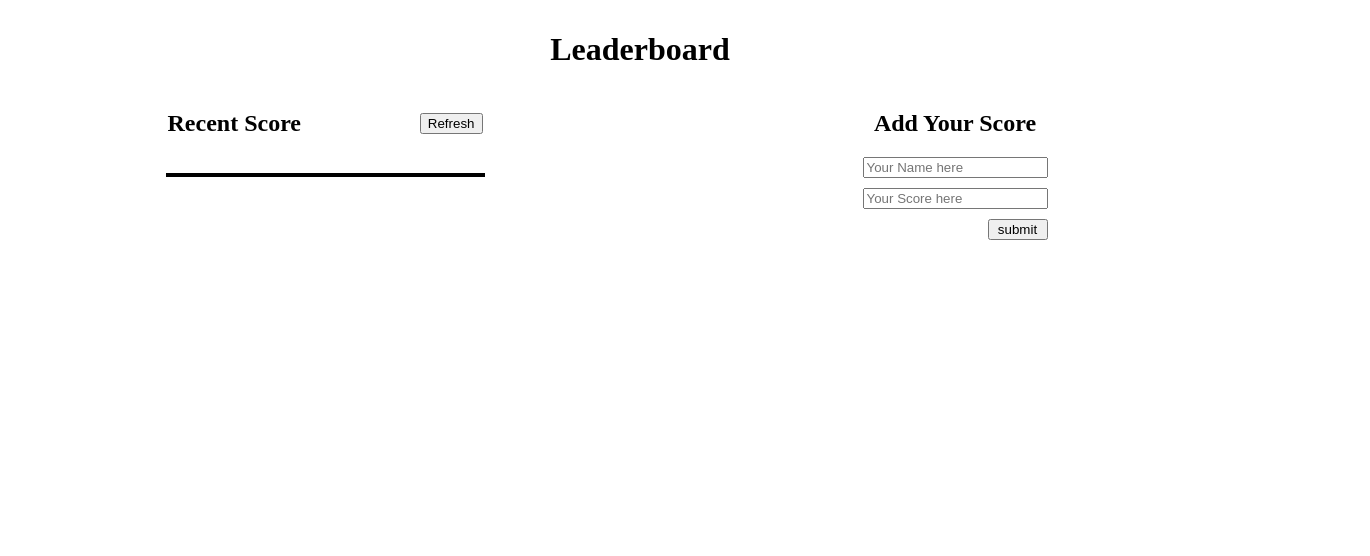
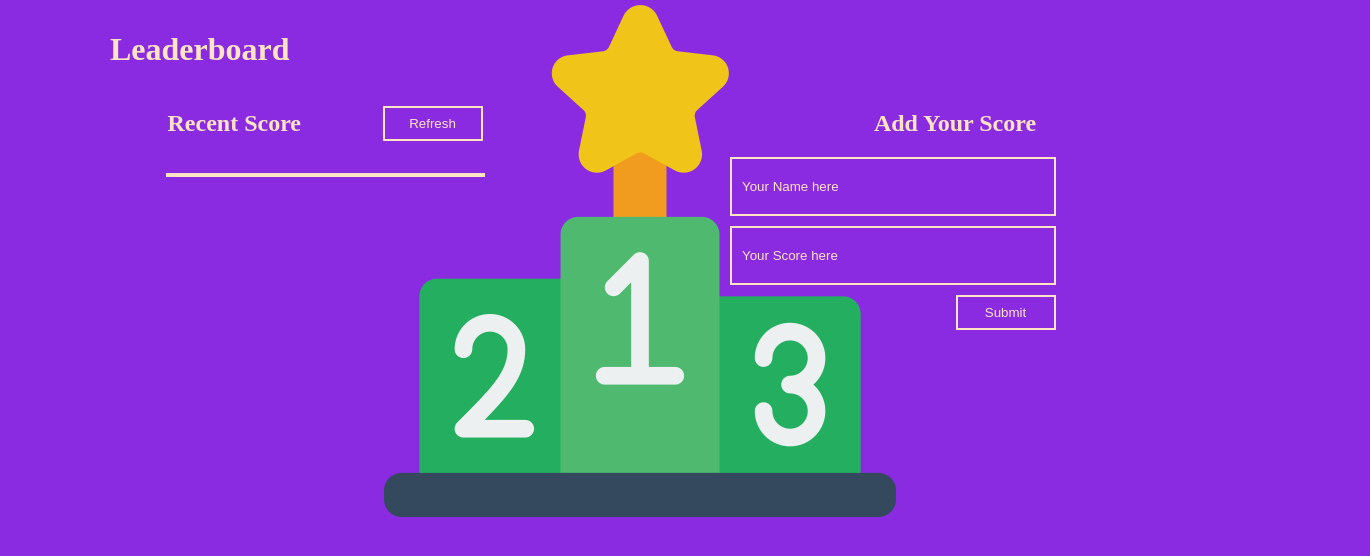
Before and after one commit to ahadb802/LeaderBoard-Using-Api-Awaits-Async, a website built with webpack: page src/index.html in a window 1280 px wide. Shown: the whole page, 1370 px wide, since content can reach past the window. Built offline with nearby package versions, Linux system fonts and the light colour scheme; no server answers.

Commit message:
added styles to game

```diff
--- a/package.json
+++ b/package.json
@@ -26,6 +26,7 @@
     "eslint": "^7.32.0",
     "eslint-config-airbnb-base": "^14.2.1",
     "eslint-plugin-import": "^2.26.0",
+    "file-loader": "^6.2.0",
     "hint": "^7.1.3",
     "html-webpack-plugin": "^5.5.0",
     "style-loader": "^3.3.1",
--- a/src/index.html
+++ b/src/index.html
@@ -26,7 +26,7 @@
         <form>
             <input type="text" name="name" id="name" placeholder="Your Name here" required>
             <input type="number" name="score" id="score" placeholder="Your Score here" required>
-            <button type="submit" id="score-btn">submit</button>
+            <button type="submit" id="score-btn">Submit</button>
         </form>
     </section>
 </main>
--- a/src/styles.css
+++ b/src/styles.css
@@ -1,11 +1,42 @@
 body {
   margin: 10px;
+  background-color: blueviolet;
+  background-image: url("./images/3150115.png");
+  background-repeat: no-repeat;
+  background-position: 50% 5px;
+}
+
+h1,
+h2,
+li,
+button {
+  color: bisque;
+}
+
+button {
+  width: 100px;
+  height: 35px;
+  background-color: transparent;
+  border: 2px solid bisque;
+}
+
+input {
+  background-color: transparent;
+  padding: 10px;
+  width: 150%;
+  height: 35px;
+  border: 2px solid bisque;
+}
+
+input::placeholder {
+  color: bisque;
 }
 
 header {
   display: flex;
-  justify-content: center;
+  justify-content: left;
   width: 100%;
+  margin-left: 100px;
 }
 
 main {
@@ -33,7 +64,7 @@ section {
 .score-list {
   list-style: none;
   width: 50%;
-  border: 2px solid black;
+  border: 2px solid bisque;
   padding: 0;
 }
 
@@ -42,7 +73,8 @@ section {
 }
 
 li:nth-child(even) {
-  background-color: silver;
+  background-color: bisque;
+  color: #000;
 }
 
 form {
@@ -51,7 +83,3 @@ form {
   align-items: flex-end;
   gap: 10px;
 }
-
-form button {
-  width: 60px;
-}
--- a/webpack.config.js
+++ b/webpack.config.js
@@ -26,6 +26,14 @@ module.exports = {
         test: /\.css$/i,
         use: ['style-loader', 'css-loader'],
       },
+      {
+        test: /\.svg$/,
+        use: 'file-loader',
+      },
+      {
+        test: /\.png$/,
+        type: 'asset/resource',
+      },
     ],
   },
 };
```
Also changed, not shown: src/images/3149864.png (added), src/images/3150115.png (added), 1 other file.
